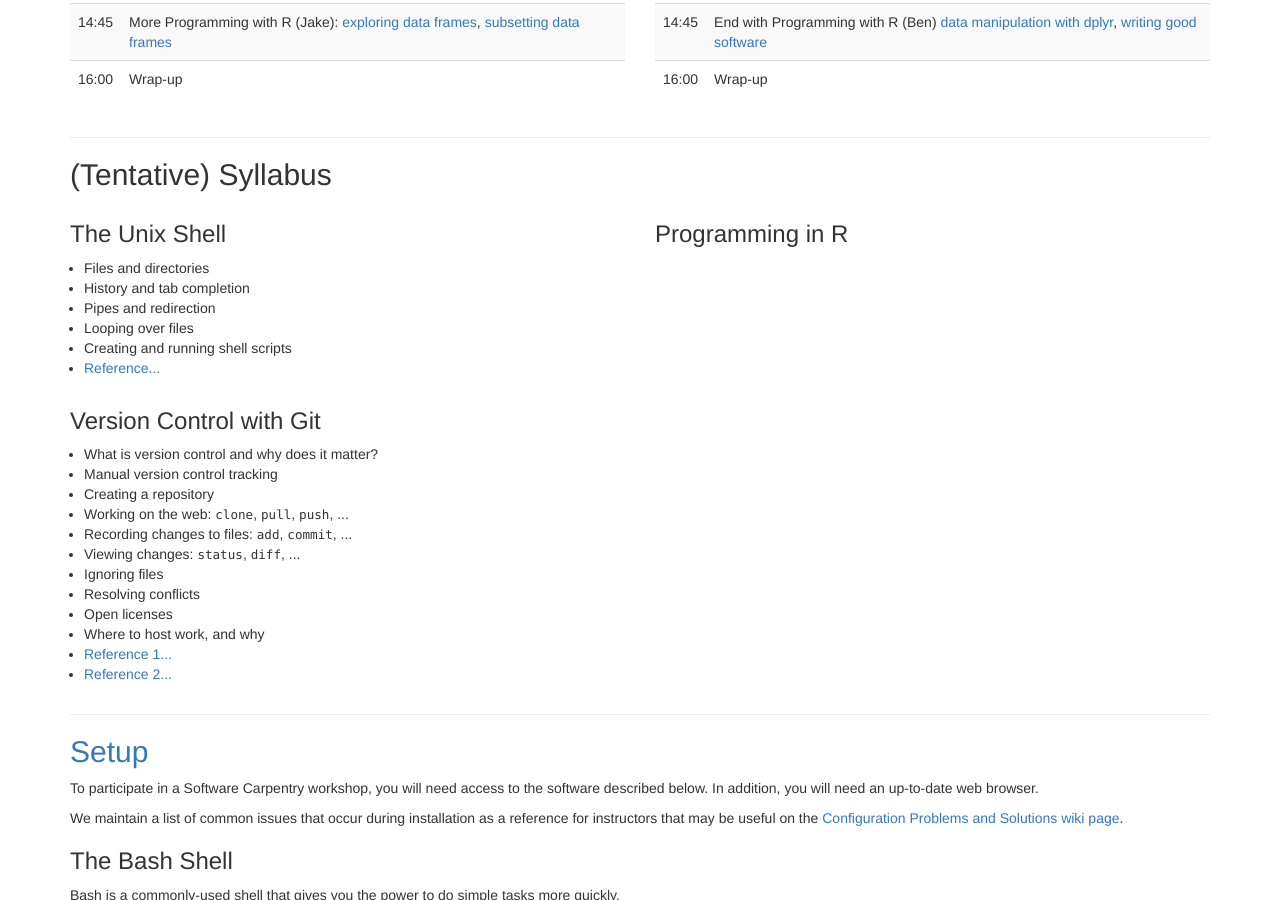
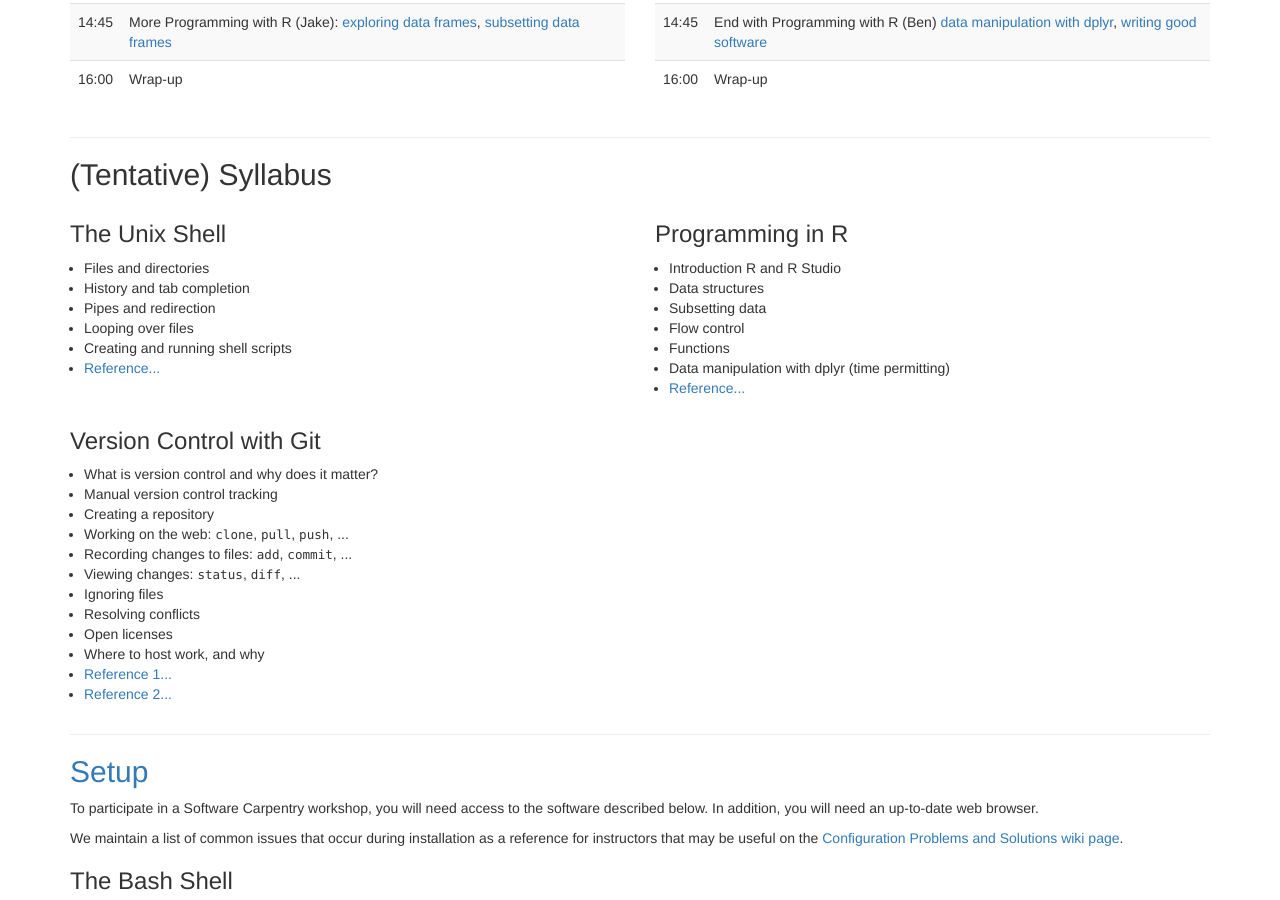
Before and after one commit to JCSzamosi/2017-07-27-McMaster, a Jekyll site: the page index.html, which Jekyll copies as it is, in a window 1280 px wide and 900 px high, scrolled down 1436 px. Built offline with Jekyll 4.4.1, drawn with Linux system fonts in a browser that asks for light colours.

Commit message:
Add R to syllabus section

```diff
--- a/index.html
+++ b/index.html
@@ -400,13 +400,14 @@
   <div class="col-md-6">
     <h3 id="syllabus-r">Programming in R</h3>
     <ul>
-      <!--<li>Working with vectors and data frames</li>
-      <li>Reading and plotting data</li>
-      <li>Creating and using functions</li>
-      <li>Loops and conditionals</li>
-      <li>Using R from the command line</li>
-      <li><a
-	  href="https://swcarpentry.github.io/r-novice-inflammation/reference/">Reference...</a></li>-->
+      <li>Introduction R and R Studio</li>
+	  <li>Data structures</li>
+	  <li>Subsetting data</li>
+	  <li>Flow control</li>
+	  <li>Functions</li>
+	  <li>Data manipulation with dplyr (time permitting)</li>
+	  <li><a
+	  href="http://swcarpentry.github.io/r-novice-gapminder/">Reference...</a></li>
     </ul>
   </div>
   <!--
```
